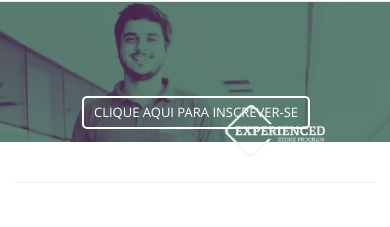
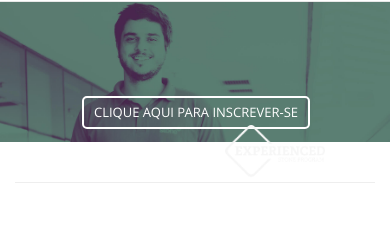
Before and after one commit to leticiamazzo/ptonella.github.io, a plain HTML site: page stone/index.html in a window 390 px wide. Shown: the part 107-334 px from the top of the page. Drawn offline with Linux system fonts and the light colour scheme.

Commit message:
Update css

```diff
--- a/stone/css/style.css
+++ b/stone/css/style.css
@@ -850,7 +850,7 @@ ul.footer_social_links {
 
 @media screen and (max-width : 768px) {
   .logo-experienced {
-    margin-top: -210px;
+    margin-top: -190px;
     margin-right: -130px;
     width: 100px;
   }
```
